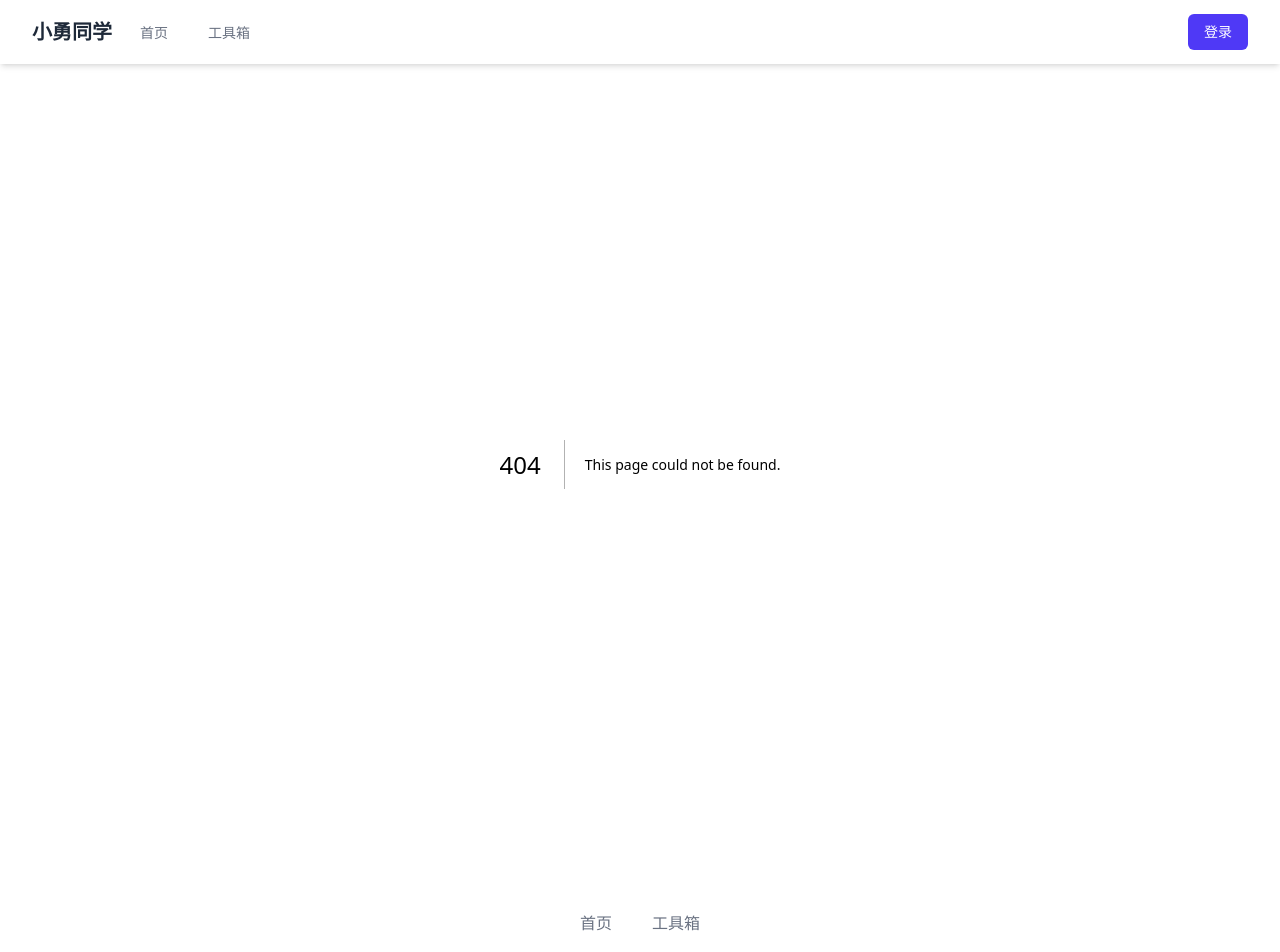
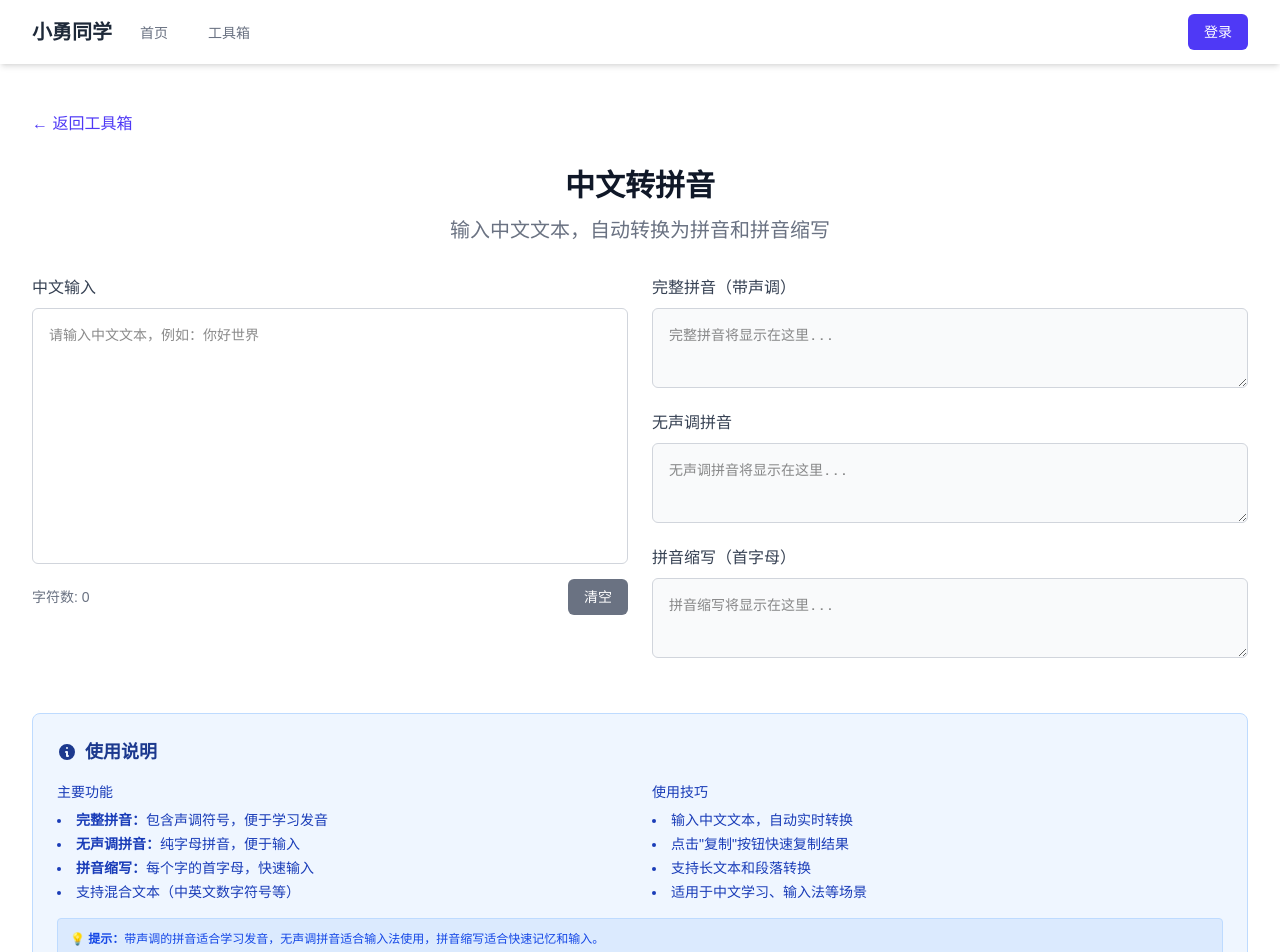
Before and after one commit to xiaoyongtx/myweb, a Next.js app: page /tools/pinyin in a window 1280 px wide. Before the commit this address had no page. Shown: the top 952 px of the page. Built offline with nearby package versions, Linux system fonts and the light colour scheme.

Commit message:
中文转拼音

```diff
--- a/package.json
+++ b/package.json
@@ -21,6 +21,7 @@
     "next": "15.3.5",
     "pdf-lib": "^1.17.1",
     "pdfjs-dist": "^5.4.54",
+    "pinyin-pro": "^3.26.0",
     "qrcode": "^1.5.4",
     "react": "^19.0.0",
     "react-dom": "^19.0.0",
--- a/src/app/tools/page.tsx
+++ b/src/app/tools/page.tsx
@@ -551,6 +551,28 @@ const tools = [
     ),
   },
   {
+    id: 'pinyin',
+    name: '中文转拼音',
+    description: '输入中文文本，自动转换为带声调的拼音和拼音缩写，支持一键复制功能。',
+    category: 'text',
+    icon: (
+      <svg
+        xmlns="http://www.w3.org/2000/svg"
+        className="h-6 w-6"
+        fill="none"
+        viewBox="0 0 24 24"
+        stroke="currentColor"
+      >
+        <path
+          strokeLinecap="round"
+          strokeLinejoin="round"
+          strokeWidth={2}
+          d="M7 8h10M7 12h4m1 8l-4-4H5a2 2 0 01-2-2V6a2 2 0 012-2h14a2 2 0 012 2v8a2 2 0 01-2 2h-3l-4 4z"
+        />
+      </svg>
+    ),
+  },
+  {
     id: 'qr-live-code',
     name: '二维码活码工具',
     description: '上传多张二维码图片，设置展示时长，生成动态GIF活码，支持时长精确控制和顺序调整。',
--- /dev/null
+++ b/src/app/tools/pinyin/page.tsx
@@ -0,0 +1,215 @@
+'use client';
+
+import { useState } from 'react';
+import { pinyin } from 'pinyin-pro';
+import Link from 'next/link';
+
+export default function PinyinTool() {
+  const [inputText, setInputText] = useState('');
+  const [result, setResult] = useState({
+    fullPinyin: '',
+    abbreviation: '',
+    nonetonePinyin: ''
+  });
+  const [copyStatus, setCopyStatus] = useState('');
+
+  const convertToPinyin = (text: string) => {
+    if (!text.trim()) {
+      setResult({ fullPinyin: '', abbreviation: '', nonetonePinyin: '' });
+      return;
+    }
+
+    // 获取完整拼音（带声调）
+    const fullPinyin = pinyin(text, { toneType: 'symbol', separator: ' ' });
+
+    // 获取无声调拼音
+    const nonetonePinyin = pinyin(text, { toneType: 'none', separator: ' ' });
+
+    // 获取拼音缩写（首字母）
+    const abbreviation = pinyin(text, { pattern: 'first', toneType: 'none' });
+
+    setResult({
+      fullPinyin,
+      nonetonePinyin,
+      abbreviation
+    });
+  };
+
+  const handleInputChange = (e: React.ChangeEvent<HTMLTextAreaElement>) => {
+    const text = e.target.value;
+    setInputText(text);
+    convertToPinyin(text);
+  };
+
+  const clearAll = () => {
+    setInputText('');
+    setResult({ fullPinyin: '', abbreviation: '', nonetonePinyin: '' });
+    setCopyStatus('');
+  };
+
+  const copyToClipboard = async (text: string, type: string) => {
+    try {
+      await navigator.clipboard.writeText(text);
+      setCopyStatus(`${type}已复制`);
+      setTimeout(() => setCopyStatus(''), 2000);
+    } catch (err) {
+      console.error('复制失败:', err);
+      setCopyStatus('复制失败');
+      setTimeout(() => setCopyStatus(''), 2000);
+    }
+  };
+
+  return (
+    <div className="max-w-7xl mx-auto px-4 sm:px-6 lg:px-8 py-12">
+      <div className="mb-8">
+        <Link
+          href="/tools"
+          className="text-indigo-600 hover:text-indigo-500 dark:text-indigo-400 dark:hover:text-indigo-300"
+        >
+          ← 返回工具箱
+        </Link>
+      </div>
+
+      <div className="text-center mb-8">
+        <h1 className="text-3xl font-extrabold text-gray-900 dark:text-white">
+          中文转拼音
+        </h1>
+        <p className="mt-3 text-xl text-gray-500 dark:text-gray-400">
+          输入中文文本，自动转换为拼音和拼音缩写
+        </p>
+      </div>
+
+      <div className="flex flex-col lg:flex-row gap-6">
+        {/* 输入区域 */}
+        <div className="w-full lg:w-1/2">
+          <div className="mb-2 font-medium text-gray-700 dark:text-gray-300">中文输入</div>
+          <textarea
+            value={inputText}
+            onChange={handleInputChange}
+            placeholder="请输入中文文本，例如：你好世界"
+            className="w-full h-64 p-4 border border-gray-300 dark:border-gray-700 rounded-md focus:outline-none focus:ring-2 focus:ring-indigo-500 dark:bg-gray-800 dark:text-white text-sm resize-none"
+          />
+          <div className="mt-2 flex justify-between items-center">
+            <span className="text-sm text-gray-500 dark:text-gray-400">
+              字符数: {inputText.length}
+            </span>
+            <div className="flex gap-2">
+              {copyStatus && (
+                <span className="text-sm text-green-600 dark:text-green-400">
+                  {copyStatus}
+                </span>
+              )}
+              <button
+                onClick={clearAll}
+                className="px-4 py-2 text-sm bg-gray-500 text-white rounded-md hover:bg-gray-600 focus:outline-none focus:ring-2 focus:ring-gray-500 focus:ring-offset-2 transition-colors"
+              >
+                清空
+              </button>
+            </div>
+          </div>
+        </div>
+
+        {/* 结果显示区域 */}
+        <div className="w-full lg:w-1/2 space-y-4">
+          {/* 完整拼音（带声调） */}
+          <div>
+            <div className="flex justify-between items-center mb-2">
+              <div className="font-medium text-gray-700 dark:text-gray-300">完整拼音（带声调）</div>
+              {result.fullPinyin && (
+                <button
+                  onClick={() => copyToClipboard(result.fullPinyin, '完整拼音')}
+                  className="px-3 py-1 text-sm bg-indigo-600 text-white rounded hover:bg-indigo-700 focus:outline-none focus:ring-2 focus:ring-indigo-500 focus:ring-offset-2 transition-colors"
+                >
+                  复制
+                </button>
+              )}
+            </div>
+            <textarea
+              value={result.fullPinyin}
+              readOnly
+              className="w-full h-20 p-4 border border-gray-300 dark:border-gray-700 rounded-md focus:outline-none dark:bg-gray-800 dark:text-white font-mono text-sm bg-gray-50 dark:bg-gray-900"
+              placeholder="完整拼音将显示在这里..."
+            />
+          </div>
+
+          {/* 无声调拼音 */}
+          <div>
+            <div className="flex justify-between items-center mb-2">
+              <div className="font-medium text-gray-700 dark:text-gray-300">无声调拼音</div>
+              {result.nonetonePinyin && (
+                <button
+                  onClick={() => copyToClipboard(result.nonetonePinyin, '无声调拼音')}
+                  className="px-3 py-1 text-sm bg-indigo-600 text-white rounded hover:bg-indigo-700 focus:outline-none focus:ring-2 focus:ring-indigo-500 focus:ring-offset-2 transition-colors"
+                >
+                  复制
+                </button>
+              )}
+            </div>
+            <textarea
+              value={result.nonetonePinyin}
+              readOnly
+              className="w-full h-20 p-4 border border-gray-300 dark:border-gray-700 rounded-md focus:outline-none dark:bg-gray-800 dark:text-white font-mono text-sm bg-gray-50 dark:bg-gray-900"
+              placeholder="无声调拼音将显示在这里..."
+            />
+          </div>
+
+          {/* 拼音缩写 */}
+          <div>
+            <div className="flex justify-between items-center mb-2">
+              <div className="font-medium text-gray-700 dark:text-gray-300">拼音缩写（首字母）</div>
+              {result.abbreviation && (
+                <button
+                  onClick={() => copyToClipboard(result.abbreviation, '拼音缩写')}
+                  className="px-3 py-1 text-sm bg-indigo-600 text-white rounded hover:bg-indigo-700 focus:outline-none focus:ring-2 focus:ring-indigo-500 focus:ring-offset-2 transition-colors"
+                >
+                  复制
+                </button>
+              )}
+            </div>
+            <textarea
+              value={result.abbreviation}
+              readOnly
+              className="w-full h-20 p-4 border border-gray-300 dark:border-gray-700 rounded-md focus:outline-none dark:bg-gray-800 dark:text-white font-mono text-sm bg-gray-50 dark:bg-gray-900"
+              placeholder="拼音缩写将显示在这里..."
+            />
+          </div>
+        </div>
+      </div>
+
+      {/* 使用说明 */}
+      <div className="mt-12 bg-blue-50 dark:bg-blue-900/20 border border-blue-200 dark:border-blue-800 rounded-lg p-6">
+        <h2 className="text-lg font-semibold text-blue-900 dark:text-blue-100 mb-4 flex items-center">
+          <svg className="w-5 h-5 mr-2" fill="currentColor" viewBox="0 0 20 20">
+            <path fillRule="evenodd" d="M18 10a8 8 0 11-16 0 8 8 0 0116 0zm-7-4a1 1 0 11-2 0 1 1 0 012 0zM9 9a1 1 0 000 2v3a1 1 0 001 1h1a1 1 0 100-2v-3a1 1 0 00-1-1H9z" clipRule="evenodd" />
+          </svg>
+          使用说明
+        </h2>
+        <div className="grid md:grid-cols-2 gap-6 text-sm text-blue-800 dark:text-blue-200">
+          <div>
+            <h3 className="font-medium mb-2">主要功能</h3>
+            <ul className="space-y-1 list-disc list-inside">
+              <li><strong>完整拼音：</strong>包含声调符号，便于学习发音</li>
+              <li><strong>无声调拼音：</strong>纯字母拼音，便于输入</li>
+              <li><strong>拼音缩写：</strong>每个字的首字母，快速输入</li>
+              <li>支持混合文本（中英文数字符号等）</li>
+            </ul>
+          </div>
+          <div>
+            <h3 className="font-medium mb-2">使用技巧</h3>
+            <ul className="space-y-1 list-disc list-inside">
+              <li>输入中文文本，自动实时转换</li>
+              <li>点击"复制"按钮快速复制结果</li>
+              <li>支持长文本和段落转换</li>
+              <li>适用于中文学习、输入法等场景</li>
+            </ul>
+          </div>
+        </div>
+        <div className="mt-4 p-3 bg-blue-100 dark:bg-blue-800/30 rounded border border-blue-200 dark:border-blue-700">
+          <p className="text-xs text-blue-700 dark:text-blue-300">
+            💡 <strong>提示：</strong>带声调的拼音适合学习发音，无声调拼音适合输入法使用，拼音缩写适合快速记忆和输入。
+          </p>
+        </div>
+      </div>
+    </div>
+  );
+}
```
Also changed, not shown: 1 other file (tests, documents, lock files or other folders).
